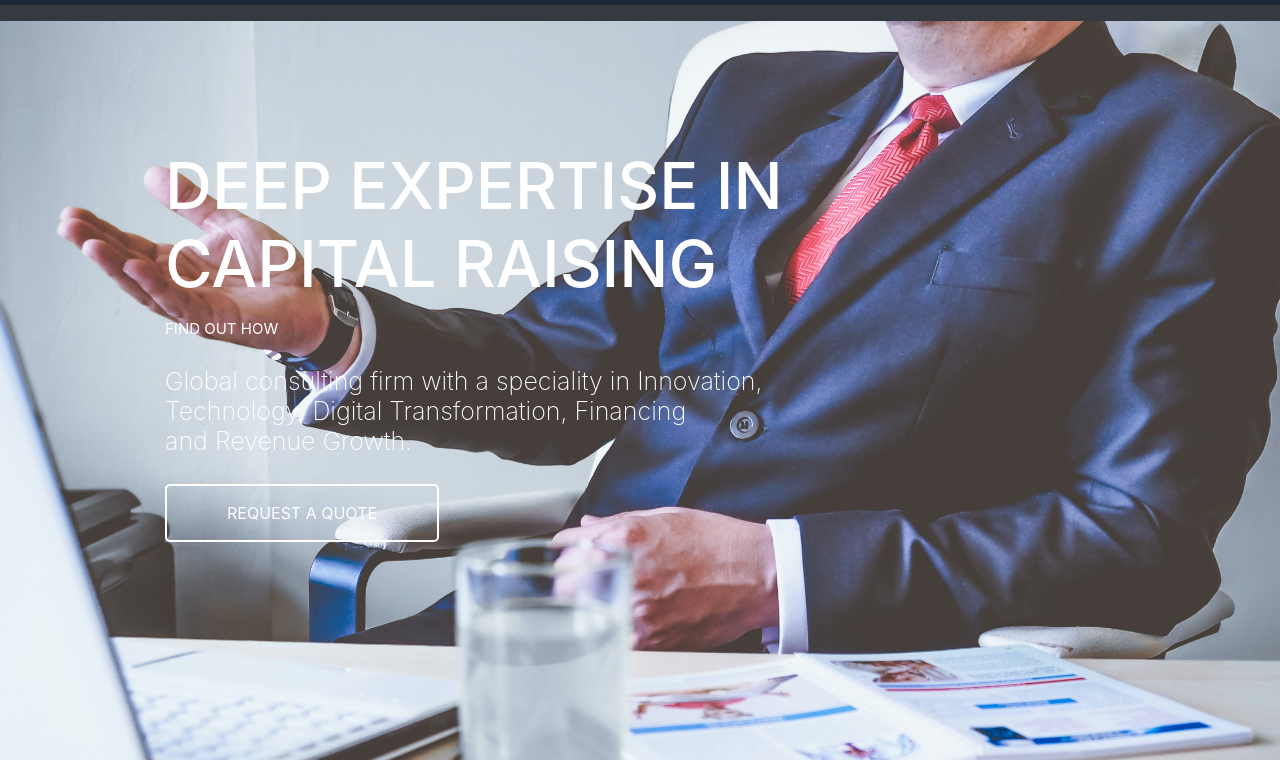
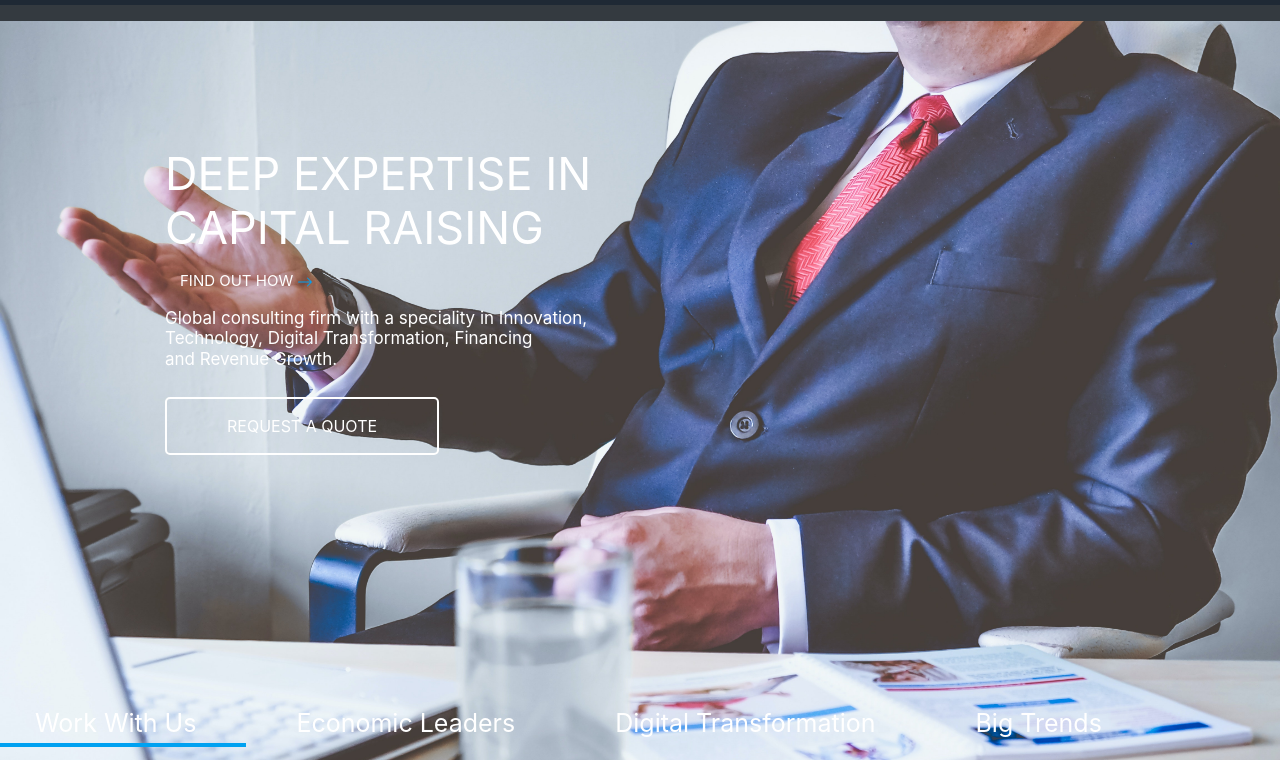
Before and after one commit to nejlaban/VBkopija, a Gatsby site: page / in a window 1280 px wide. Shown: the part 188-948 px from the top of the page. Built offline with nearby package versions, Linux system fonts and the light colour scheme; Gatsby itself is replaced by a stand-in of ours.

Commit message:
Fix font size&add arrow icon&underline WorkWithUs

```diff
--- a/src/components/custom_jumbotron.js
+++ b/src/components/custom_jumbotron.js
@@ -1,12 +1,16 @@
 import React from "react";
 import "./layout.css";
+
+<i class="bi bi-arrow-right"></i> //arrow near FIND OUT MORE
 
 const CustomJumbotron = () => (
   <div className="container-fluid jumbotron jumbotron-fluid">
     <div className="jumbo-text">
       <div>
         <h1 className="title">DEEP EXPERTISE IN <br></br>CAPITAL RAISING</h1>
-          <span className="find">FIND OUT HOW</span>
+        <span className="find">FIND OUT HOW <svg xmlns="http://www.w3.org/2000/svg" width="16" height="16" fill="currentColor" class="bi bi-arrow-right" viewBox="0 0 16 16" color="#00a1f1">
+          <path fill-rule="evenodd" d="M1 8a.5.5 0 0 1 .5-.5h11.793l-3.147-3.146a.5.5 0 0 1 .708-.708l4 4a.5.5 0 0 1 0 .708l-4 4a.5.5 0 0 1-.708-.708L13.293 8.5H1.5A.5.5 0 0 1 1 8z" />
+        </svg></span>
 
         <h3 className="subheading">Global consulting firm with a speciality in Innovation,<br></br>
           Technology, Digital Transformation, Financing<br></br>
@@ -17,7 +21,7 @@
     </div>
 
     <div className="row lowerMenu">
-        <p>Work With Us</p>
+      <p class="workWithUs">Work With Us</p>
       <p>Economic Leaders </p>
       <p>Digital Transformation</p>
       <p>Big Trends</p>
--- a/src/components/layout.css
+++ b/src/components/layout.css
@@ -12,17 +12,19 @@
   width: 100%;
 }
 .title {
-  font-size: 65px;
+  font-size: 45px;
   margin-top: 62px;
+  font-weight: 400;
 }
 .find {
   font-size: 15px;
   margin-top: 10px;
+  margin-left: 15px;
 }
 .subheading {
-  font-size: 25px;
-  margin-top: 20px;
-  font-weight: 200;
+  font-size: 17px;
+  margin-top: 10px;
+  font-weight: 400;
 }
 .quoteButton {
   margin-top: 20px;
@@ -458,3 +460,6 @@
   color:white;
   font-weight: 400;
 }
+.workWithUs {
+  border-bottom: 4px  solid #00a1f1;
+}
```
Lines whose indentation alone changed are shown as unchanged.
